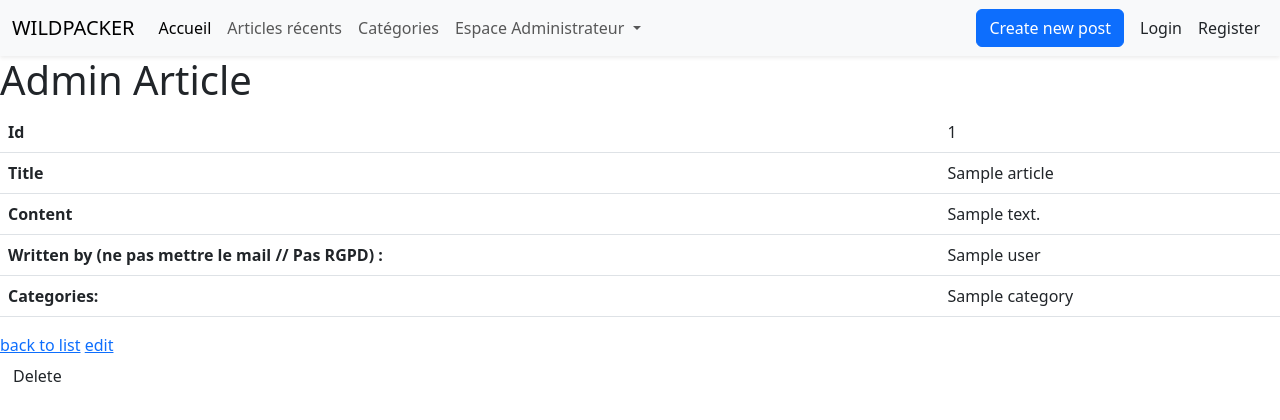
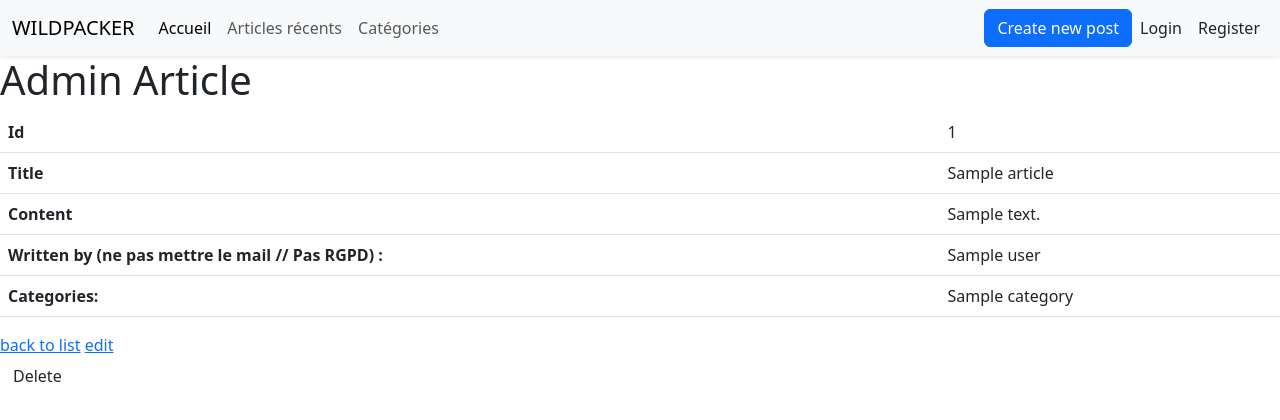
Before and after one commit to n3rd-asc/wildpacker, a Symfony app: template templates/admin_article/show.html.twig in a window 1280 px wide. Shown: the top 420 px of the page. Run offline with Twig, Linux system fonts and the light colour scheme; the template is opened without the code that fills it: most values are stand-ins (such as "Sample title", 1, 10 or a date in 2020); some libraries are stand-ins or nearby versions.

Commit message:
Elements display handle regarding user roles

```diff
--- a/templates/include/navbar.html.twig
+++ b/templates/include/navbar.html.twig
@@ -1,4 +1,4 @@
-{# NAVBAR #}
+<!-- NAVBAR -->
 
 <nav class="navbar navbar-expand-lg bg-body-tertiary fixed-top shadow-sm">
 	<div class="container-fluid">
@@ -18,9 +18,12 @@
 					<a class="nav-link" href="{{ path('app_category_index') }}">Catégories</a>
 				</li>
 				<li class="nav-item dropdown">
+					{% if app.user and 'ROLE_ADMIN' in app.user.roles %}
 						<a class="nav-link dropdown-toggle" href="#" role="button" data-bs-toggle="dropdown" aria-expanded="false">
 							Espace Administrateur
 						</a>
+					{% endif %}
+
 					<ul class="dropdown-menu">
 						<li>
 							<a class="dropdown-item" href="{{ path('app_admin_category_index') }}">Catégories</a>
@@ -39,11 +42,16 @@
 																						<input class="form-control me-2" type="search" placeholder="Search" aria-label="Search">
 																						<button class="btn btn-outline-success" type="submit">Search</button>
 																					</form> #}
-			<a href="{{ path('app_article_new') }}" class="btn btn-primary me-2">Create new post</a>
+			<a href="{{ path('app_article_new') }}" class="btn btn-primary">Create new post</a>
 
+			{% if app.user %}
+				<span class="nav-link mx-3 text-uppercase">{{ app.user.lastname }}
+					{{ app.user.firstname }}</span>
+				<a href="{{ path('app_logout') }}" class="btn btn-primary me-2">Logout</a>
+			{% else %}
 				<a class="nav-link mx-2" href="{{ path('app_login') }}">Login</a>
 				<a class="nav-link mx-2" href="{{ path('app_register') }}">Register</a>
-
+			{% endif %}
 		</div>
 	</div>
 </nav>
```
Also changed, not shown: templates/security/login.html.twig (+6 -5 lines), public/uploads/a1f46a2648684b298edbf976680c8081.webp (added), public/uploads/mini/400x400-a1f46a2648684b298edbf976680c8081.webp (added). Lines whose indentation alone changed are shown as unchanged.
